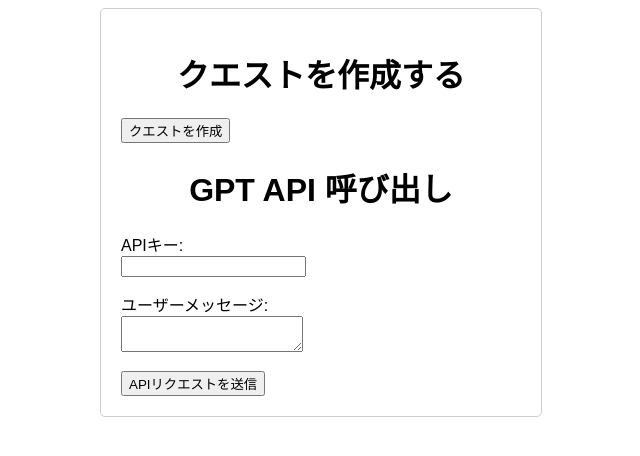
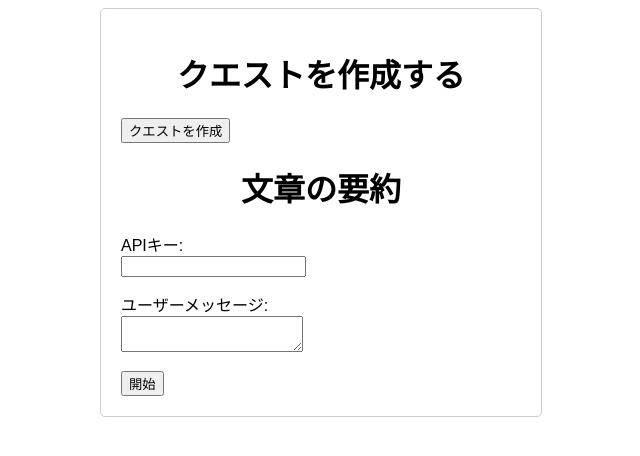
Before and after one commit to s1f10220225/gamification, a Django app: page /summary in a window 1280 px wide. Shown: the top 456 px of the page, without its empty margins (319-959 px from the left). Run offline with Django 5.2, Linux system fonts and the light colour scheme.

Commit message:
細かい点修正
削除・登録・要約動作確認

```diff
--- a/gamification/templates/gamification/259add_quest.html
+++ b/gamification/templates/gamification/259add_quest.html
@@ -31,7 +31,7 @@
             <button type="submit">クエストを作成</button>
         </form>
 
-        <h1>GPT API 呼び出し</h1>
+        <h1>文章の要約</h1>
         <form method="POST" action="{% url 'summary' %}">
             {% csrf_token %}
             <div class="form-group">
@@ -42,7 +42,7 @@
                 <label for="user_message">ユーザーメッセージ:</label><br>
                 <textarea id="user_message" name="user_message"></textarea>
             </div>
-            <button type="submit">APIリクエストを送信</button>
+            <button type="submit">開始</button>
         </form>
 
         {% if response %}
--- a/gamification/urls.py
+++ b/gamification/urls.py
@@ -16,6 +16,7 @@ urlpatterns = [
 
 
     path('create_quest/', views.create_quest, name='create_quest'),
+
     path('summary', views.summary, name='summary'),
     path('delete_quest/<int:quest_id>/', views.delete_quest, name='delete_quest'),
 
--- a/gamification/views.py
+++ b/gamification/views.py
@@ -36,7 +36,7 @@ def password2(request):
     if request.method == 'POST':
         input_password = request.POST.get('password2')
         if input_password == settings.PASSWORD:
-            return redirect('sample_return2')
+            return redirect('summary')
         else:
             return render(request, 'gamification/259pass.html', {'error': 'パスワードが正しくありません。'})
     return render(request, 'gamification/259pass.html')
```
